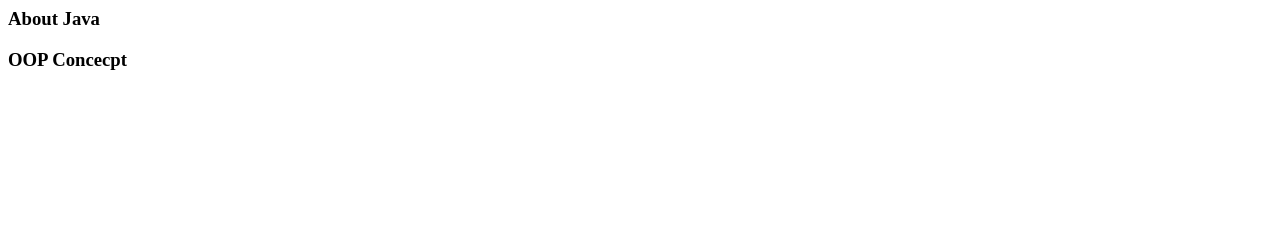
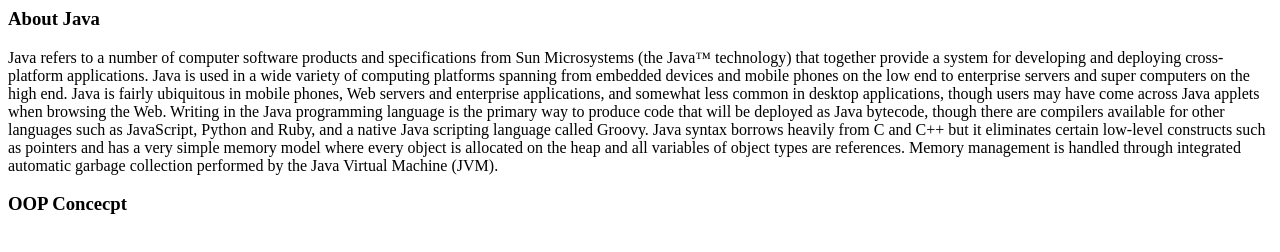
Before and after one commit to Sajeevan98/Test, a plain HTML site: page index.html in a window 1280 px wide. Drawn offline with Linux system fonts and the light colour scheme.

Commit message:
Java-About part is added to member-01

```diff
--- a/index.html
+++ b/index.html
@@ -5,6 +5,22 @@
   <body>
     <!--     member-01 part   -->
     <h3>About Java</h3>
+    <p>
+      Java refers to a number of computer software products and specifications from Sun Microsystems
+      (the Java™ technology) that together provide a system for developing and deploying cross-platform
+      applications. Java is used in a wide variety of computing platforms spanning from embedded devices
+      and mobile phones on the low end to enterprise servers and super computers on the high end. Java
+      is fairly ubiquitous in mobile phones, Web servers and enterprise applications, and somewhat less
+      common in desktop applications, though users may have come across Java applets when browsing
+      the Web.
+      Writing in the Java programming language is the primary way to produce code that will be deployed
+      as Java bytecode, though there are compilers available for other languages such as JavaScript,
+      Python and Ruby, and a native Java scripting language called Groovy. Java syntax borrows heavily
+      from C and C++ but it eliminates certain low-level constructs such as pointers and has a very simple
+      memory model where every object is allocated on the heap and all variables of object types are
+      references. Memory management is handled through integrated automatic garbage collection
+      performed by the Java Virtual Machine (JVM).
+    </p>
 
     <!--     member-02 part   -->
     <h3>OOP Concecpt</h3>
```
